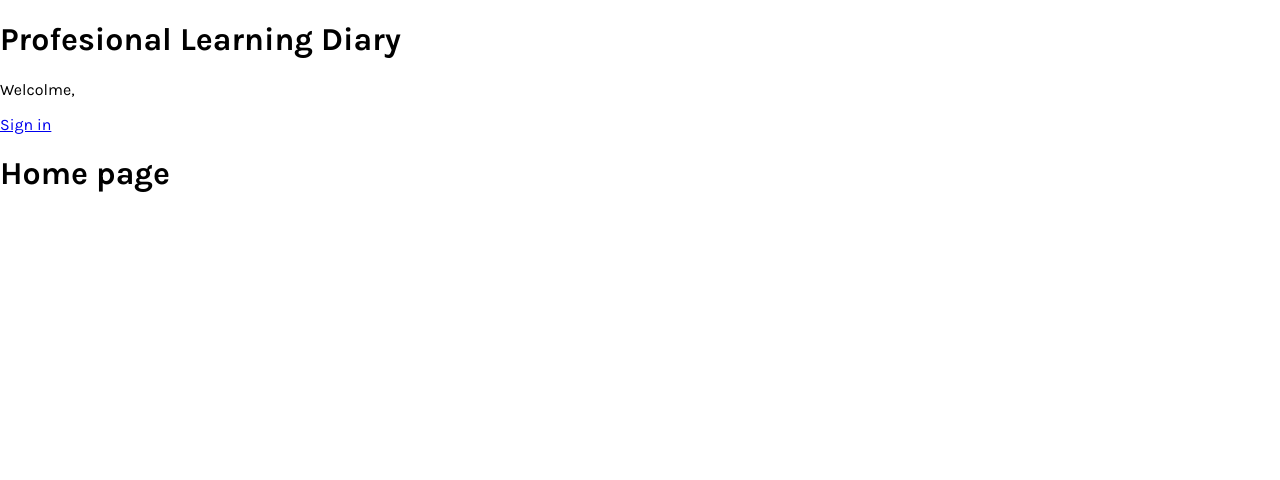
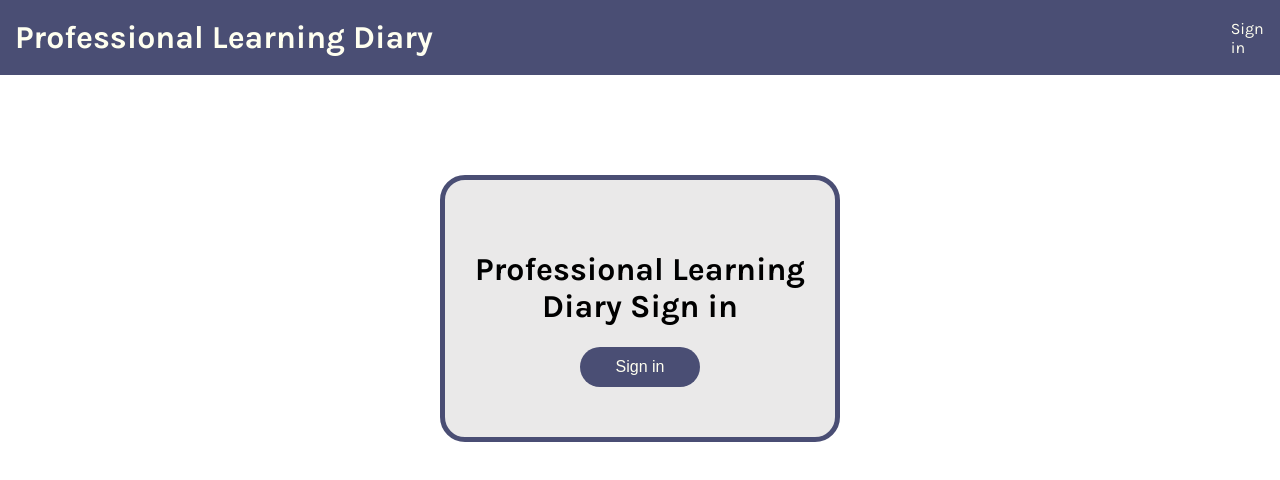
Before and after one commit to JIrv30/Project8---LearningLog, a React (Vite) app: page / in a window 1280 px wide. Shown: the top 480 px of the page. Built offline with nearby package versions, Linux system fonts and the light colour scheme; no server answers; the database is empty.

Commit message:
css updates to signin and navbar

```diff
--- a/src/App.jsx
+++ b/src/App.jsx
@@ -14,8 +14,8 @@ function App() {
           <AuthContextProvider>
             <Navbar />
           <Routes>
-            <Route path='/' element={<Home />} />
-            <Route path='/signin' element={<Signin />} />
+            {/* <Route path='/' element={<Home />} /> */}
+            <Route path='/' element={<Signin />} />
             <Route path='account' element={<Protected> <Account /> </Protected>} />
 
           </Routes>
--- a/src/components/Account.jsx
+++ b/src/components/Account.jsx
@@ -44,11 +44,11 @@ const Account = () => {
 
   //testing
   useEffect(()=>{
-    console.log(currentUser)
+    console.log(tempNoteText)
   },[notes])
 
   useEffect(()=>{
-    setCurrentUser(user)
+    setCurrentUser(user.uid)
   },[notes])
 
   React.useEffect(() => {
@@ -92,7 +92,7 @@ const Account = () => {
           body: "# Type your markdown note's title here",
           createdAt: Date.now(),
           updatedAt: Date.now(),
-          userid: currentUser.uid
+          userid: currentUser
       }
       const newNoteRef = await addDoc(notesCollection, newNote)
       setCurrentNoteId(newNoteRef.id)
@@ -127,10 +127,14 @@ const Account = () => {
                             setCurrentNoteId={setCurrentNoteId}
                             newNote={createNewNote}
                             deleteNote={deleteNote}
+                            currentUser={currentUser}
                         />
                             <Editor
                                 tempNoteText={tempNoteText}
                                 setTempNoteText={setTempNoteText}
+                                currentUser={currentUser}
+                                currentNote={currentNote}
+                                notes={sortedNotes}
                             />
                     </Split>
                     :
--- a/src/components/Editor.jsx
+++ b/src/components/Editor.jsx
@@ -3,7 +3,7 @@ import ReactMde from 'react-mde'
 import 'react-mde/lib/styles/css/react-mde-all.css';
 import Showdown from "showdown"
 
-export default function Editor({ tempNoteText, setTempNoteText }) {
+export default function Editor({ tempNoteText, setTempNoteText, props }) {
     const [selectedTab, setSelectedTab] = React.useState("write")
 
     const converter = new Showdown.Converter({
@@ -13,8 +13,16 @@ export default function Editor({ tempNoteText, setTempNoteText }) {
         tasklists: true,
     })
 
+    const fetchUserText = async () => {
+        const userText = await props.currentNote.body
+        setTempNoteText(userText)
+    }
+
+    console.log(selectedTab)
+//need to conditional render tempnotetext so only user who is logged in will see it
     return (
         <section className="pane editor">
+
             <ReactMde
                 value={tempNoteText}
                 onChange={setTempNoteText}
--- a/src/components/Navbar.jsx
+++ b/src/components/Navbar.jsx
@@ -12,19 +12,19 @@ const Navbar = () => {
   }
 
   return (
-    <div>
-      <h1 className="Header">
-        Profesional Learning Diary
+    <div className="header">
+      <h1 className="title">
+        Professional Learning Diary
       </h1>
       <div className="user-name">
-        <p>Welcolme, {user?.displayName}</p>
+        {user && <p>Welcome, {user?.displayName}</p>}
       </div>
       {user?.displayName ?
       <button
       className="logout-btn"
       onClick={handleSignOut}
       >Logout</button> :
-      <Link to='signin'>Sign in</Link>}
+      <Link to='signin' className="signin">Sign in</Link>}
 
     </div>
   )
--- a/src/components/Sidebar.jsx
+++ b/src/components/Sidebar.jsx
@@ -9,14 +9,19 @@ export default function Sidebar(props) {
         } catch (error) {console.log(error)}
       }
 
-    const noteElements = props.notes.map((note, index) => (
+
+
+    const noteElements = props.notes.map((note) => (
+        //add conditional logic to only show notes with the correct uid
+
+        note.userid === props.currentUser ?
+
         <div key={note.id}>
-            <div
-
-                className={`title ${
-                    note.id === props.currentNote.id ? "selected-note" : ""
-                }`}
-                onClick={() => props.setCurrentNoteId(note.id)}
+             <div
+            className={`title ${
+                note.id === props.currentNote.id ? "selected-note" : ""
+            }`}
+            onClick={() => props.setCurrentNoteId(note.id)}
             >
                 <h4 className="text-snippet">{note.body.split("\n")[0]}</h4>
                 <button
@@ -26,8 +31,9 @@ export default function Sidebar(props) {
                     <i className="gg-trash trash-icon"></i>
                 </button>
             </div>
-        </div>
-    ))
+        </div> : null
+    )
+    )
 
     return (
         <section className="pane sidebar">
--- a/src/components/Signin.jsx
+++ b/src/components/Signin.jsx
@@ -22,15 +22,16 @@ function Signin () {
   },[user])
 
   return (
-    <div>
-        <h1 className='main-login'>
-          Profesional Learning Diary Sign in
+    <div className='main-login'>
+      <div className='main-signin-container'>
+        <h1 className='PLD-title'>
+          Professional Learning Diary Sign in
         </h1>
-      <div className='main-signin-container'>
         <button
         className='google-signin-btn'
         onClick={handleGoogleSignIn}
-        >Sign in</button>
+        ><span>Sign in</span></button>
+
 
       </div>
     </div>
--- a/src/index.css
+++ b/src/index.css
@@ -11,6 +11,95 @@ body {
 button:focus {
   outline: none;
 }
+
+.header {
+  background-color: #4A4E74;
+  color: ivory;
+  display: flex;
+  align-items: center;
+  margin: 0;
+  padding-left: 15px;
+  height: 75px;
+}
+
+.signin {
+  color: ivory;
+  text-decoration: none;
+}
+
+.main-login {
+  display: flex;
+  justify-content: center;
+}
+
+.main-signin-container {
+  display: flex;
+  width: 400px;
+  flex-wrap: wrap;
+  justify-content: center;
+  align-items: center;
+  align-content: center;
+  padding-top: 50px;
+  background-color: rgb(234, 233, 233);
+  border: 5px solid #4A4E74;
+  border-radius: 25px;
+  margin-top: 100px;
+  padding-bottom: 50px;
+}
+
+.PLD-title {
+  width: 100%;
+  display: flex;
+  justify-content: center;
+  align-items: center;
+  align-content: center;
+  text-align: center;
+}
+
+.google-signin-btn {
+  background-color: #4A4E74;
+  color: ivory;
+  border: none;
+  width: 120px;
+  height: 40px;
+  border-radius: 40px;
+  cursor: pointer;
+  transition: all 0.5s;
+  font-size: 16px;
+}
+
+
+.google-signin-btn span {
+  cursor: pointer;
+  display: inline-block;
+  position: relative;
+  transition: 0.5s;
+}
+
+.google-signin-btn span:after {
+  content: '\00bb';
+  position: absolute;
+  opacity: 0;
+  top: 0;
+  right: -20px;
+  transition: 0.5s;
+}
+
+.google-signin-btn:hover span {
+  padding-right: 25px;
+}
+
+.google-signin-btn:hover span:after {
+  opacity: 1;
+  right: 0;
+}
+
+.google-signin-btn:active {
+  background-color: #3f4364;
+  box-shadow: 0.5px #666;
+  transform: translateY(4px);
+}
+
 
 .ql-editor p,
 .ql-editor.ql-blank::before {
```
